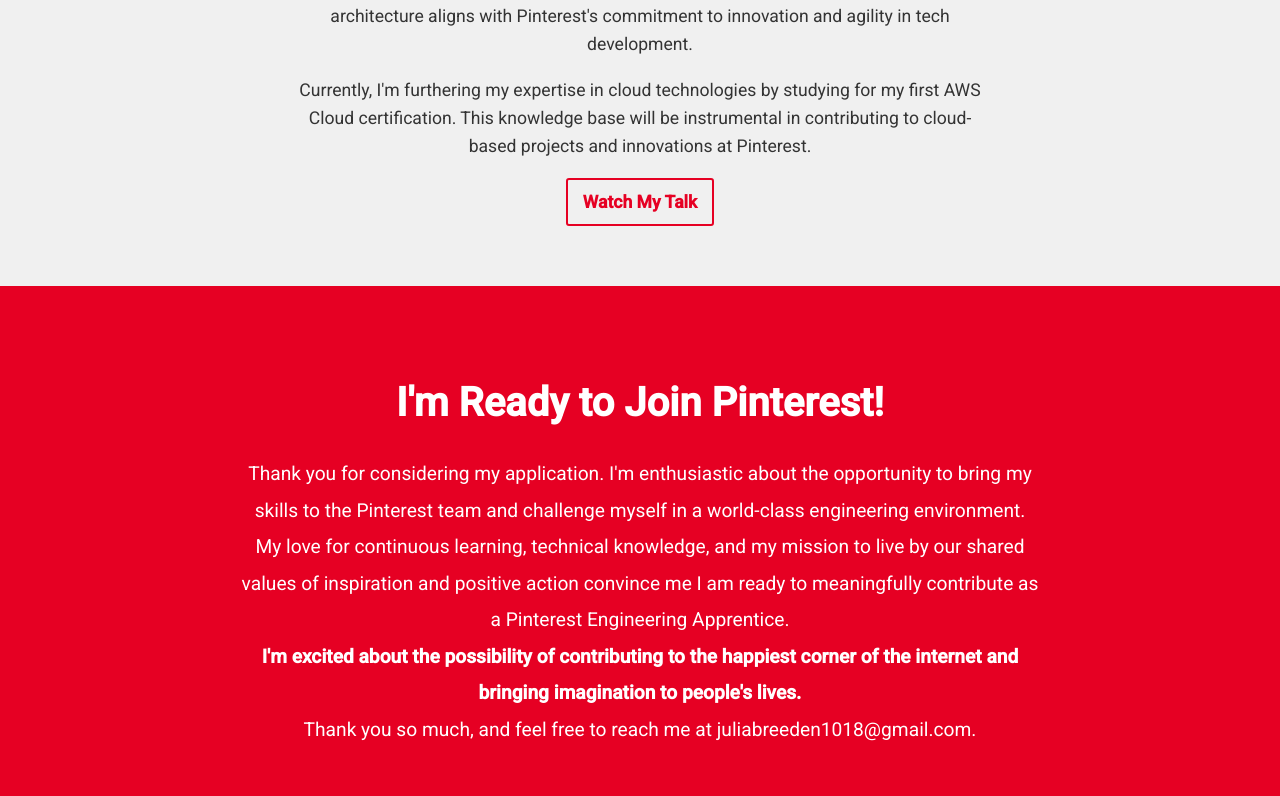
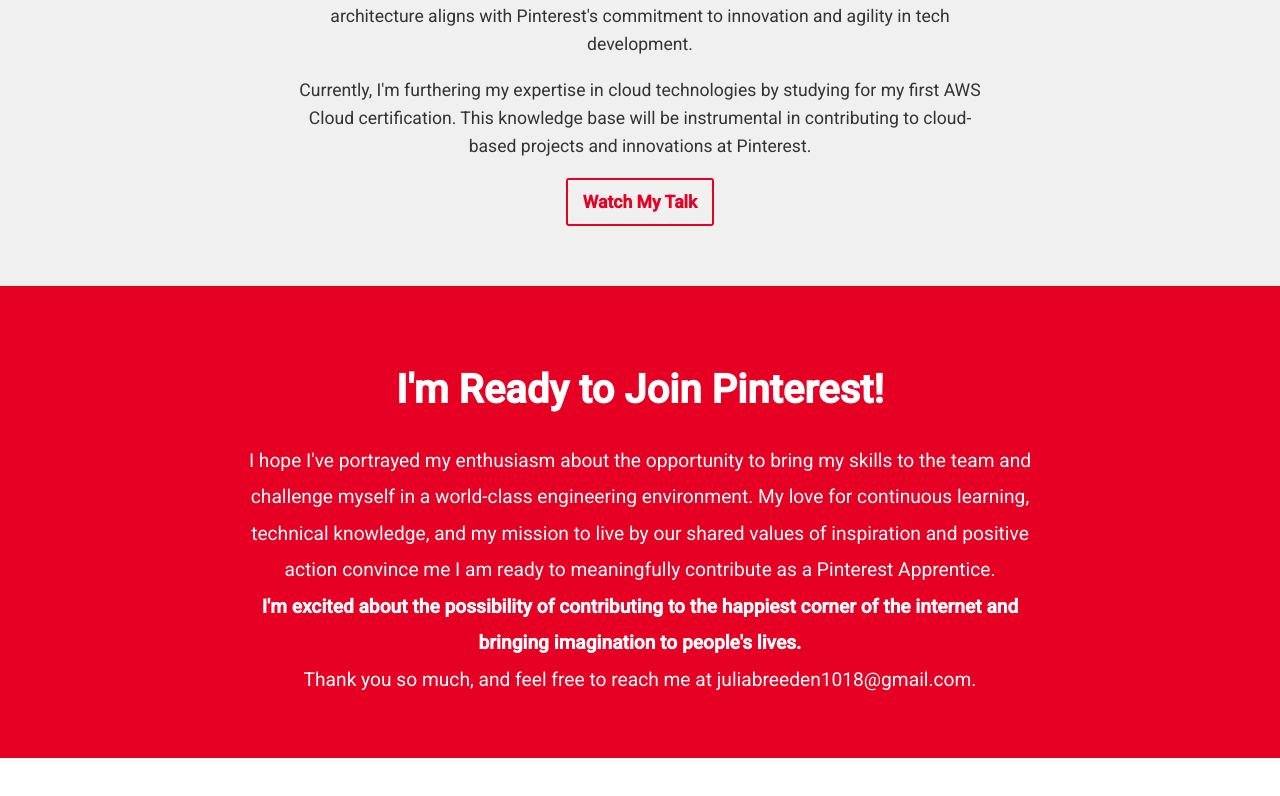
Before and after one commit to juliabreeden/PinterestApprenticeship, a React (Create React App) app: page / in a window 1280 px wide. Shown: the part 3992-4788 px from the top of the page. After the commit the page ends 4750 px from the top, so only its background shows below. Built offline with nearby package versions, Linux system fonts and the light colour scheme.

Commit message:
finishing touches pt2

```diff
--- a/src/components/ClosingSection/ClosingSection.css
+++ b/src/components/ClosingSection/ClosingSection.css
@@ -7,6 +7,7 @@
 
 .closing-section h2 {
     font-size: 2.5em;
+    margin-top: 20px;
     margin-bottom: 30px;
 }
 
--- a/src/components/ClosingSection/ClosingSection.js
+++ b/src/components/ClosingSection/ClosingSection.js
@@ -4,7 +4,7 @@ const ClosingSection = () => {
     return (
         <div className="closing-section">
             <h2>I'm Ready to Join Pinterest!</h2>
-            <p>Thank you for considering my application. I'm enthusiastic about the opportunity to bring my skills to the Pinterest team and challenge myself in a world-class engineering environment. My love for continuous learning, technical knowledge, and my mission to live by our shared values of inspiration and positive action convince me I am ready to meaningfully contribute as a Pinterest Engineering Apprentice.</p>
+            <p>I hope I've portrayed my enthusiasm about the opportunity to bring my skills to the team and challenge myself in a world-class engineering environment. My love for continuous learning, technical knowledge, and my mission to live by our shared values of inspiration and positive action convince me I am ready to meaningfully contribute as a Pinterest Apprentice.</p>
             <p style={{fontWeight: 'bold'}}> I'm excited about the possibility of contributing to the happiest corner of the internet and bringing imagination to people's lives.</p>
             <p>Thank you so much, and feel free to reach me at juliabreeden1018@gmail.com.</p>
         </div>
```
